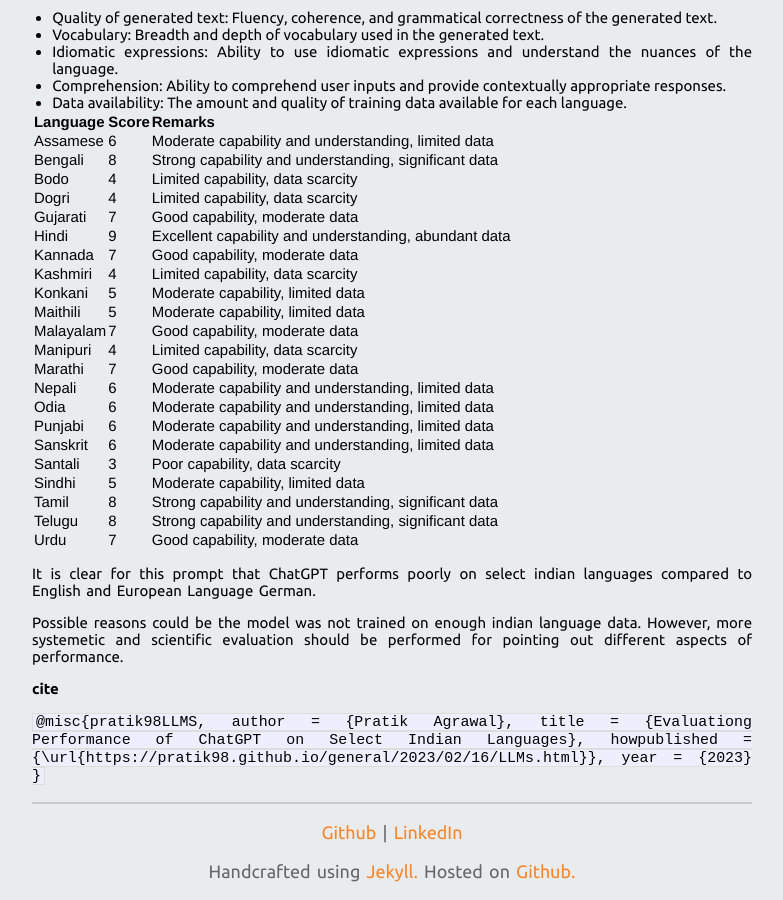
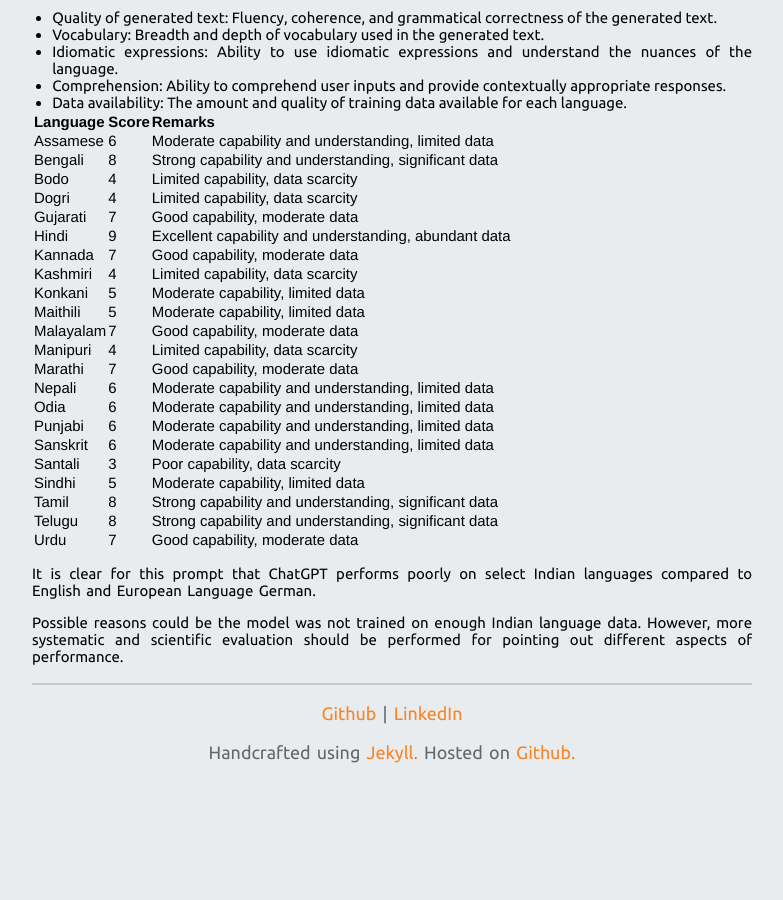
Before and after one commit to pratik98/pratik98.github.com, a Jekyll site: the page built from _posts/2023-02-16-LLMs.md, in a window 1280 px wide and 900 px high, scrolled down 2146 px. Shown: the whole window, without its empty margins (248-1031 px from the left). Built offline with Jekyll 4.4.1, drawn with Linux system fonts in a browser that asks for light colours; nearby versions of some CDN libraries; library files that are not in the unit come from our copies; comment, search, counter and statistics services are not loaded; after the commit the page ends 2927 px from its top, so only the background shows below that.

Commit message:
remove citation block

```diff
--- a/_posts/2023-02-16-LLMs.md
+++ b/_posts/2023-02-16-LLMs.md
@@ -91,15 +91,15 @@
 | Urdu     | 7     | Good capability, moderate data |
 
 
- It is clear for this prompt that ChatGPT performs poorly on select indian languages compared to English and European Language German.
+ It is clear for this prompt that ChatGPT performs poorly on select Indian languages compared to English and European Language German.
 
- Possible reasons could be the model was not trained on enough indian language data. However, more systemetic and scientific evaluation should be performed for pointing out different aspects of performance.
+ Possible reasons could be the model was not trained on enough Indian language data. However, more systematic and scientific evaluation should be performed for pointing out different aspects of performance.
 
-**cite**
+<!-- **cite**
 
  `@misc{pratik98LLMS,
 	author = {Pratik Agrawal},
 	title = {Evaluationg Performance of ChatGPT on Select  Indian Languages},
 	howpublished = {\url{https://pratik98.github.io/general/2023/02/16/LLMs.html}},
 	year = {2023}
-    }`
+    }` -->
```
